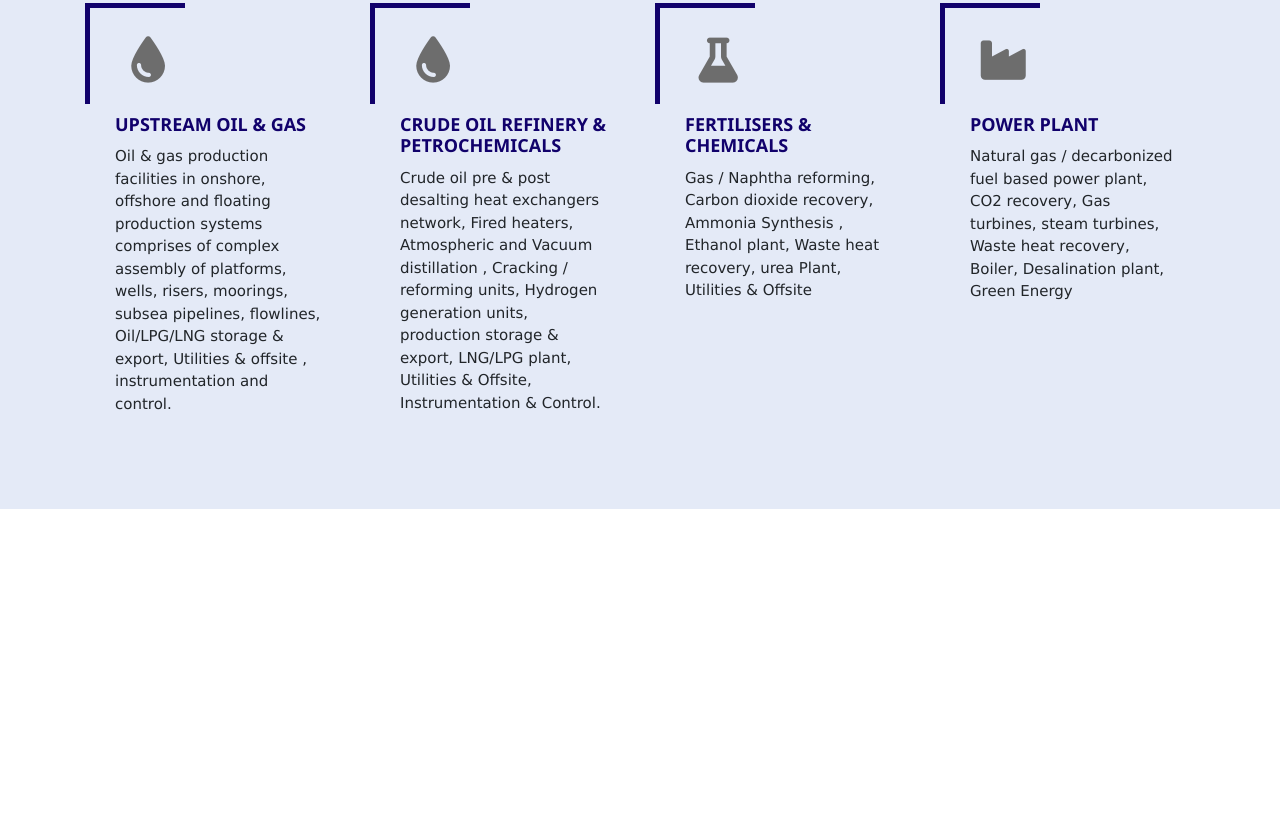
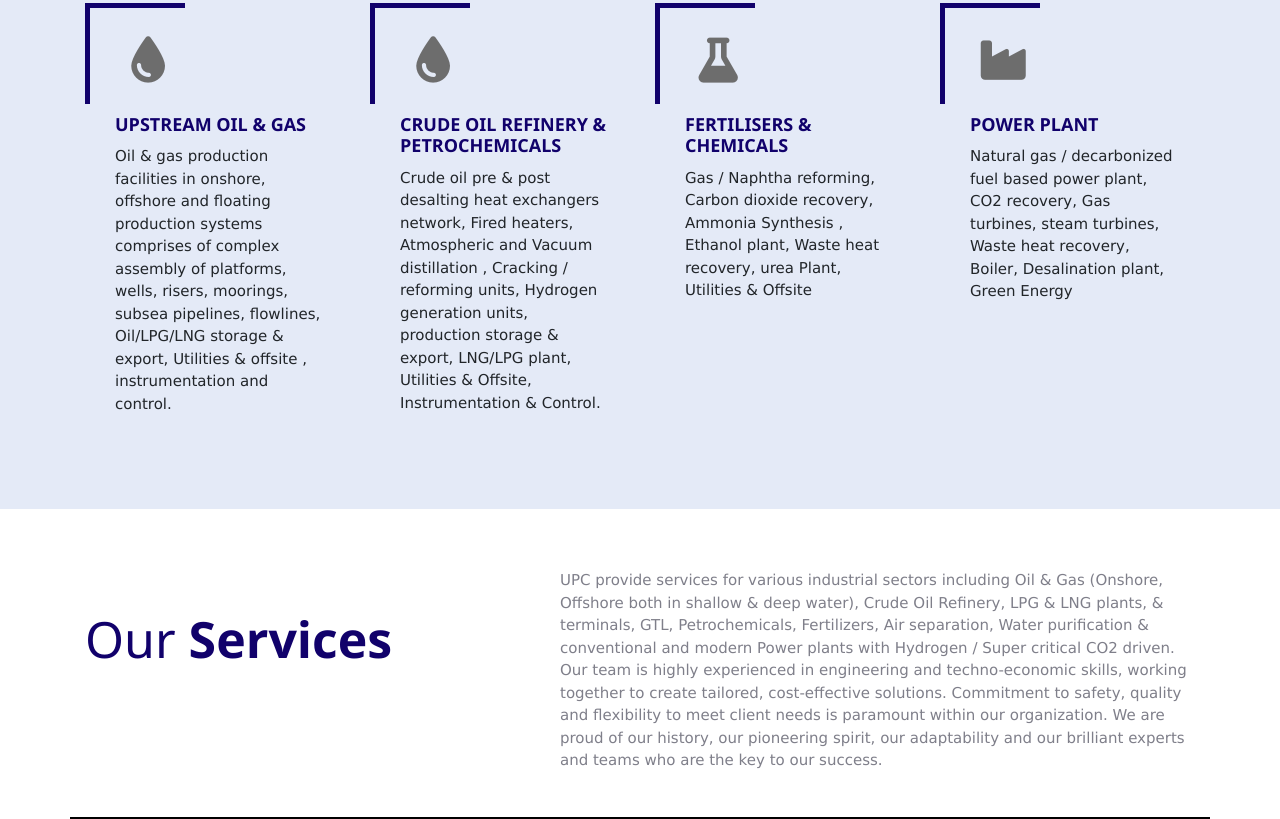
Before and after one commit to sowmiyashan/Responsive-page, a plain HTML site: page index.html in a window 1280 px wide. Shown: the part 755-1574 px from the top of the page. Before the commit the page ends 1275 px from the top, so only its background shows below. Drawn offline with nearby package versions, Linux system fonts and the light colour scheme.

Commit message:
Fourth Part done

```diff
--- a/css/index.css
+++ b/css/index.css
@@ -17,6 +17,10 @@
 
 .w3-animate-bottom{
 	animation-duration: 1s;
+}
+
+.w3-animate-left{
+	animation-duration:1s;
 }
 
 .delay{
@@ -90,8 +94,13 @@ a{
 	padding-right:15px;
 }
 
+.hide-me-s{
+	opacity:0;
+}
 
-
+.hide-me-sl{
+	opacity:0;
+}
 
 .hide-me{
 	opacity: 0;
@@ -100,3 +109,26 @@ a{
 .last{
 	opacity:0;
 }
+
+.forth-part{
+	width:100%;
+	height:300px;
+	padding-bottom: 30px;
+	padding-top: 60px;
+}
+
+.service{
+	padding-bottom:30px;
+	border-bottom: 2px solid black;
+}
+
+.title-1{
+	color:#11016b;
+	text-align: left;
+	font-size: 50px;
+	padding-top:30px;
+}
+
+.desc-1{
+	color:#7f7f8a;
+}
--- a/index.html
+++ b/index.html
@@ -153,6 +153,25 @@
             </div>
         </div>
     </div>
+    <div class="forth-part">
+        <div class="container service last-s">
+            <div class="row">
+                <div class="col-lg-5">
+                    <h2 class="title-1 hide-me-s">Our <b>Services</b></h2>
+                </div>
+                <div class="col-lg-7 ">
+                    <p class="desc-1 hide-me-sl">UPC provide services for various industrial sectors including Oil & Gas (Onshore, Offshore both in shallow & deep water),
+                        Crude Oil Refinery, LPG & LNG plants, & terminals, GTL, Petrochemicals, Fertilizers, Air separation,
+                        Water purification & conventional and modern Power plants with Hydrogen / Super critical CO2 driven.
+                        Our team is highly experienced in engineering and techno-economic skills, working together to create tailored,
+                        cost-effective solutions. Commitment to safety, quality and flexibility to meet client needs is
+                        paramount within our organization. We are proud of our history, our pioneering spirit, our adaptability and our
+                        brilliant experts and teams who are the key to our success.
+                    </p>
+                </div>
+            </div>
+        </div>
+    </div>
 
 
 
--- a/js/show-on-scroll.js
+++ b/js/show-on-scroll.js
@@ -18,3 +18,23 @@ $(window).scroll( function(){
     });
 
 });
+
+$(window).scroll( function(){
+
+    /* Check the location of each desired element */
+    $('.last-s').each( function(i){
+
+        var bottom_of_object = $(this).offset().top + $(this).outerHeight();
+        var bottom_of_window = $(window).scrollTop() + $(window).height();
+
+        /* If the object is completely visible in the window, fade it in */
+        if( bottom_of_window > bottom_of_object ){
+
+            $('.hide-me-s').animate({'opacity':'1'},500).addClass("w3-animate-bottom")
+            $('.hide-me-sl').animate({'opacity':'1'},500).addClass("w3-animate-left")
+
+        }
+
+    });
+
+});
```
